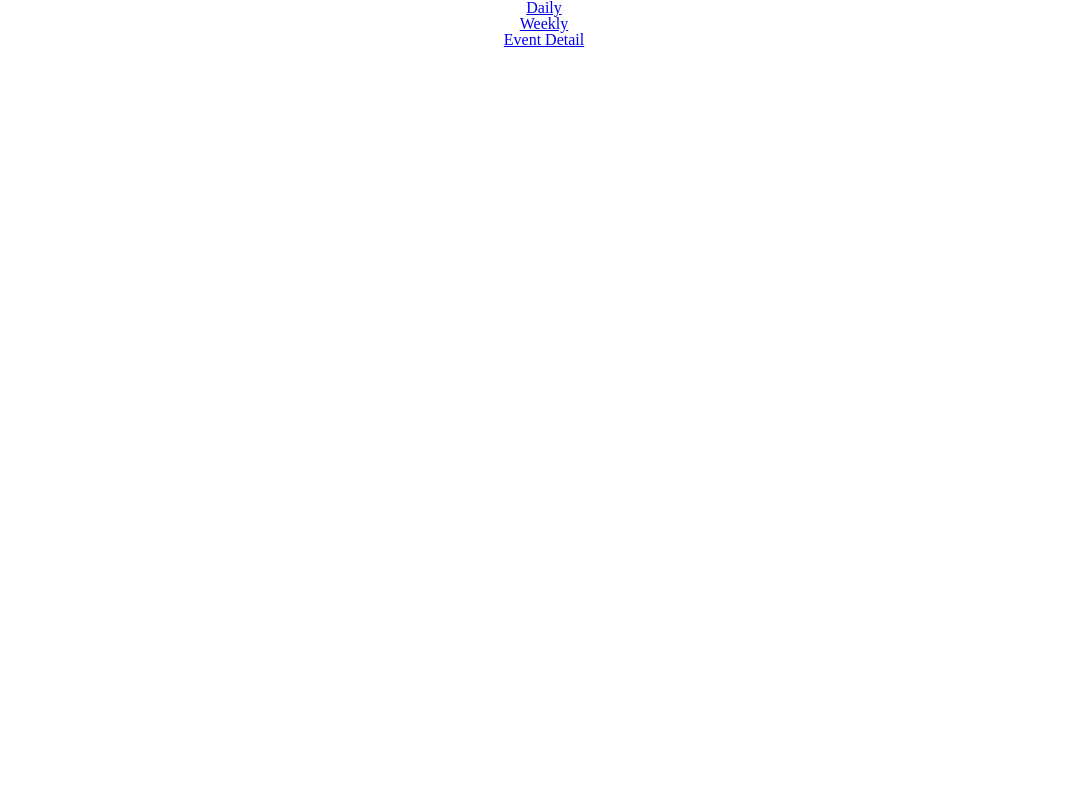
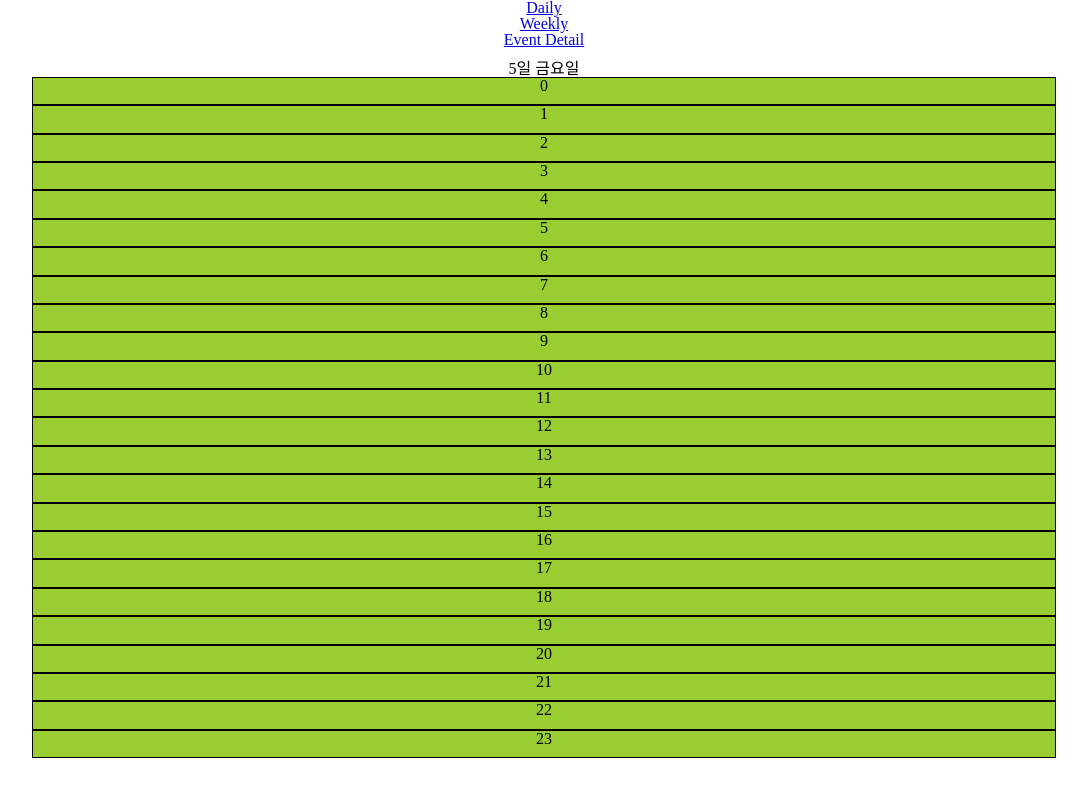
Before and after one commit to Ha-Young/Calendar-FrontEnd, a React (Create React App) app: page / in a window 1280 px wide. Shown: the top 796 px of the page, without its empty margins (96-1183 px from the left). Built offline with nearby package versions, Linux system fonts and the light colour scheme.

Commit message:
Connect Redux store and daily component

```diff
--- a/src/components/App/App.js
+++ b/src/components/App/App.js
@@ -10,6 +10,39 @@ import Weekly from "../Weekly/Weekly";
 import EventForm from "../EventDetails/EventForm";
 import Modal from "../shared/Modal";
 
+const userEventsMock = [
+  {
+    content: "테스트1",
+    id: "event1614834045661",
+    period: {
+      from: "2015-06-20T01:00:00.000Z",
+      to: "2015-06-20T02:00:00.000Z",
+    },
+    timeStamp: 1614834045661,
+    title: "테스트1",
+  },
+  {
+    content: "테스트2",
+    id: "event1614834045680",
+    period: {
+      from: "2015-06-20T03:00:00.000Z",
+      to: "2015-06-20T04:00:00.000Z",
+    },
+    timeStamp: 1614834045680,
+    title: "테스트2",
+  },
+  {
+    content: "테스트3",
+    id: "event1614834045690",
+    period: {
+      from: "2015-06-20T04:00:00.000Z",
+      to: "2015-06-20T06:00:00.000Z",
+    },
+    timeStamp: 1614834045690,
+    title: "테스트3",
+  }
+];
+
 function App(props) {
 
   return (
@@ -17,7 +50,7 @@ function App(props) {
       <Header />
       <Switch>
         <Route path="/" exact>
-          <Daily />
+          <Daily eventDate={props.currentDate} userEvents={props.dailyEvents} />
         </Route>
         <Route path="/weekly">
           <Weekly />
--- a/src/components/Daily/Daily.js
+++ b/src/components/Daily/Daily.js
@@ -1,7 +1,50 @@
 import React from "react";
-import { MAX_MIN_DATE } from "../../constants/index";
+import styles from "./Daily.module.css";
+import { MAX_MIN_DATE, DAYS } from "../../constants";
+import CalendarHeader from "../shared/CalendarHeader";
 
-export default function Daily() {
+export default function Daily({ eventDate, userEvents }) {
+  const date = eventDate.getDate();
+  const day = eventDate.getDay();
+  const timeColumns = [];
 
-  return <div></div>;
+  const eventTable = userEvents.reduce((table, userEvent) => {
+    const fromHour = new Date(userEvent.period.from).getHours();
+    const toHour = new Date(userEvent.period.to).getHours();
+    const numberOfColumns = toHour - fromHour;
+    const copyTable = {...table};
+
+    for (let i = 0; i < numberOfColumns; i++) {
+      const eventTime = fromHour + i;
+      const { id, title } = userEvent;
+      Object.assign(copyTable, {[eventTime]: {id, title}});
+    }
+
+    return copyTable;
+  }, {});
+
+  for (let i = 0; i <= MAX_MIN_DATE.HOUR.MAX; i++) {
+    const { id, title } = eventTable[i] ?? {id: null, title: null};
+
+    timeColumns.push(
+      <div className={styles.column} key={i}>
+        {eventTable[i]
+          ? <div
+              id={id}
+              onClick={(e) => console.log(e.target.id)}
+            >{title}</div>
+          : i
+        }
+      </div>
+    );
+  }
+
+  return (
+    <div className={styles.container}>
+      <CalendarHeader>
+        <h1>{date}일 {`${DAYS[day]}요일`}</h1>
+      </CalendarHeader>
+        {timeColumns}
+    </div>
+  );
 }
--- /dev/null
+++ b/src/components/Daily/Daily.module.css
@@ -0,0 +1,10 @@
+.container {
+  margin: 1vw 10vw 0;
+}
+
+.column {
+  height: 3.3vh;
+  background-color: yellowgreen;
+  border: 1px solid;
+
+}
--- a/src/components/EventDetails/EventForm.js
+++ b/src/components/EventDetails/EventForm.js
@@ -1,4 +1,4 @@
-import React, { useState } from "react";
+import React from "react";
 import { MAX_MIN_DATE } from "../../constants";
 import registerEvent from "../../utils/registerEvent";
 
--- a/src/components/shared/CalendarHeader.js
+++ b/src/components/shared/CalendarHeader.js
@@ -1,15 +1,9 @@
 import React from "react";
 
-export default function () {
+export default function ({ children }) {
   return (
     <div>
-      <span>일</span>
-      <span>월</span>
-      <span>화</span>
-      <span>수</span>
-      <span>목</span>
-      <span>금</span>
-      <span>토</span>
+      {children}
     </div>
   );
 }
--- a/src/constants/index.js
+++ b/src/constants/index.js
@@ -16,6 +16,7 @@ export const MAX_MIN_DATE = {
     MIN: 0,
   },
 };
+export const DAYS = ["일", "월", "화", "수", "목", "금", "토"];
 
 export const EVENT_FORM_STATE_KEY = {
   TITLE: "title",
--- a/src/containers/App.js
+++ b/src/containers/App.js
@@ -2,10 +2,16 @@ import { connect } from "react-redux";
 import App from "../components/App/App";
 import "../css/reset.css";
 import { setEventFormFor, setUserEventFor } from "../features/actionCreators";
+import { getDailyEvents } from "../utils/mapStateSupportors";
 
 const mapStateToProps = (state) => {
-  const eventFormInfo = {... state.eventForm};
-  return {eventFormInfo};
+  const eventFormInfo = {...state.eventForm};
+  const currentDate = state.currentDate;
+  const copyUserEvent = {...state.userEvent.byId};
+  const dailyEvents = getDailyEvents(currentDate.getDate(), copyUserEvent);
+  console.log(dailyEvents);
+  // weekly 이벤트 데이터, daily 이벤트 데이터 각각 처리해서 반환.
+  return {eventFormInfo, currentDate, dailyEvents};
 };
 
 const mapDispatchToProps = (dispatch) => {
--- a/src/features/reducers.js
+++ b/src/features/reducers.js
@@ -1,5 +1,5 @@
 import { eventForm, userEvent } from "../constants/actionTypes";
-import { setEventForm, setUserEvent } from "../utils/reducerSuppotor";
+import { setEventForm, setUserEvent, setCurrentDate } from "../utils/reducerSupportors";
 import { EVENT_FORM_STATE_KEY, EVENT_INIT_ID, MAX_MIN_DATE } from "../constants";
 const current = new Date();
 const initiateState = {
@@ -15,45 +15,75 @@ const initiateState = {
     month: current.getMonth() + 1,
     date: current.getDate(),
     fromHour: current.getHours(),
-    toHour: current.getHours(),
+    toHour: current.getHours() + 1,
   },
   currentDate: current,
 };
+
+const {
+  TITLE,
+  CONTENT,
+  YEAR,
+  MONTH,
+  DATE,
+  FROM_HOUR,
+  TO_HOUR,
+} = EVENT_FORM_STATE_KEY;
+
+const { MIN: YEAR_MIN, MAX: YEAR_MAX } = MAX_MIN_DATE.YEAR;
+const { MIN: MONTH_MIN, MAX: MONTH_MAX} = MAX_MIN_DATE.MONTH;
+const { MIN: DATE_MIN, MAX: DATE_MAX} = MAX_MIN_DATE.DATE;
+const { MAX: HOUR_MAX } = MAX_MIN_DATE.HOUR;
 
 export default function reducer(state = initiateState, action) {
   const payload = action.payload;
 
   switch(action.type) {
     case eventForm.SET_TITLE:
-      return setEventForm(state, EVENT_FORM_STATE_KEY.TITLE, payload);
+      return setEventForm(state, TITLE, payload);
     case eventForm.SET_CONTENT:
-      return setEventForm(state, EVENT_FORM_STATE_KEY.CONTENT, payload);
+      return setEventForm(state, CONTENT, payload);
     case eventForm.SET_YEAR:
-      return setEventForm(state, EVENT_FORM_STATE_KEY.YEAR, payload);
+      const isInvalidYear = payload < YEAR_MIN || YEAR_MAX < payload;
+
+      if (isInvalidYear) return state;
+
+      return setCurrentDate(setEventForm(state, YEAR, payload));
+
     case eventForm.SET_MONTH:
-      return setEventForm(state, EVENT_FORM_STATE_KEY.MONTH, payload);
+      const isInvalidMonth = payload < MONTH_MIN || MONTH_MAX < payload;
+
+      if (isInvalidMonth) return state;
+      return setCurrentDate(setEventForm(state, MONTH, payload));
+
     case eventForm.SET_DATE:
-      return setEventForm(state, EVENT_FORM_STATE_KEY.DATE, payload);
+      const isInvalidDate = payload < DATE_MIN || DATE_MAX < payload;
+
+      if (isInvalidDate) return state;
+
+      return setCurrentDate(setEventForm(state, DATE, payload));
+
     case eventForm.SET_FROM_HOUR:
-      if (MAX_MIN_DATE.HOUR.MAX < payload) return state;
       const { toHour } = state.eventForm;
+      const isInvalidFromHour = HOUR_MAX < payload
+        || payload === toHour;
 
-      if (payload > toHour) {
-        return setEventForm(state, EVENT_FORM_STATE_KEY.FROM_HOUR, toHour);
-      } else {
-        return setEventForm(state, EVENT_FORM_STATE_KEY.FROM_HOUR, payload);
-      }
+      if (isInvalidFromHour) return state;
+
+      return setCurrentDate(setEventForm(state, FROM_HOUR, payload));
+
     case eventForm.SET_TO_HOUR:
-      if (MAX_MIN_DATE.HOUR.MAX < payload) return state;
       const { fromHour } = state.eventForm;
+      const isInvalidToHour = HOUR_MAX < payload
+        || payload === fromHour;
+      if (isInvalidToHour) return state;
 
-      if (fromHour > payload) {
-        return setEventForm(state, EVENT_FORM_STATE_KEY.TO_HOUR, fromHour);
-      } else {
-        return setEventForm(state, EVENT_FORM_STATE_KEY.TO_HOUR, payload);
-      }
+      const to = fromHour > payload ? fromHour : payload;
+      return setEventForm(state, TO_HOUR, to);
+
     case userEvent.SET_EVENT:
       return setUserEvent(state, payload);
+
     default:
       return state;
   }
--- a/src/utils/index.js
+++ b/src/utils/index.js
@@ -33,10 +33,12 @@ export const getFullDateToString = (dateObj) => {
   const year = dateObj.getFullYear();
   const month = getTwoDigitsString(dateObj.getMonth() + 1);
   const date = getTwoDigitsString(dateObj.getDate());
+  const hour = getTwoDigitsString(dateObj.getHours());
+  const minute = getTwoDigitsString(dateObj.getMinutes());
+  const second = getTwoDigitsString(dateObj.getSeconds());
 
-  return `${year}-${month}-${date}`;
+  return `${year}-${month}-${date} ${hour}:${minute}:${second}`;
 }
-
 
 export const getFromStringDateTo = {
   year: (stringDate) => new Date(stringDate).getFullYear(),
--- /dev/null
+++ b/src/utils/mapStateSupportors.js
@@ -0,0 +1,8 @@
+export function getDailyEvents(currentDate, userEvent) {
+  const events = [];
+  for (const key in userEvent) {
+    const eventDate = new Date(userEvent[key].period.from).getDate();
+    if (currentDate === eventDate) events.push(userEvent[key]);
+  }
+  return events;
+}
--- a/src/utils/reducerSuppotor.js
+++ b/src/utils/reducerSupportors.js
@@ -27,3 +27,17 @@ export function setUserEvent(state, userEvent) {
     }
   };
 }
+
+export function setCurrentDate(state) {
+  const {
+    year,
+    month,
+    date,
+  } = state.eventForm;
+  const current = new Date(year, month - 1, date);
+
+  return {
+    ...state,
+    currentDate: current,
+  }
+}
```
